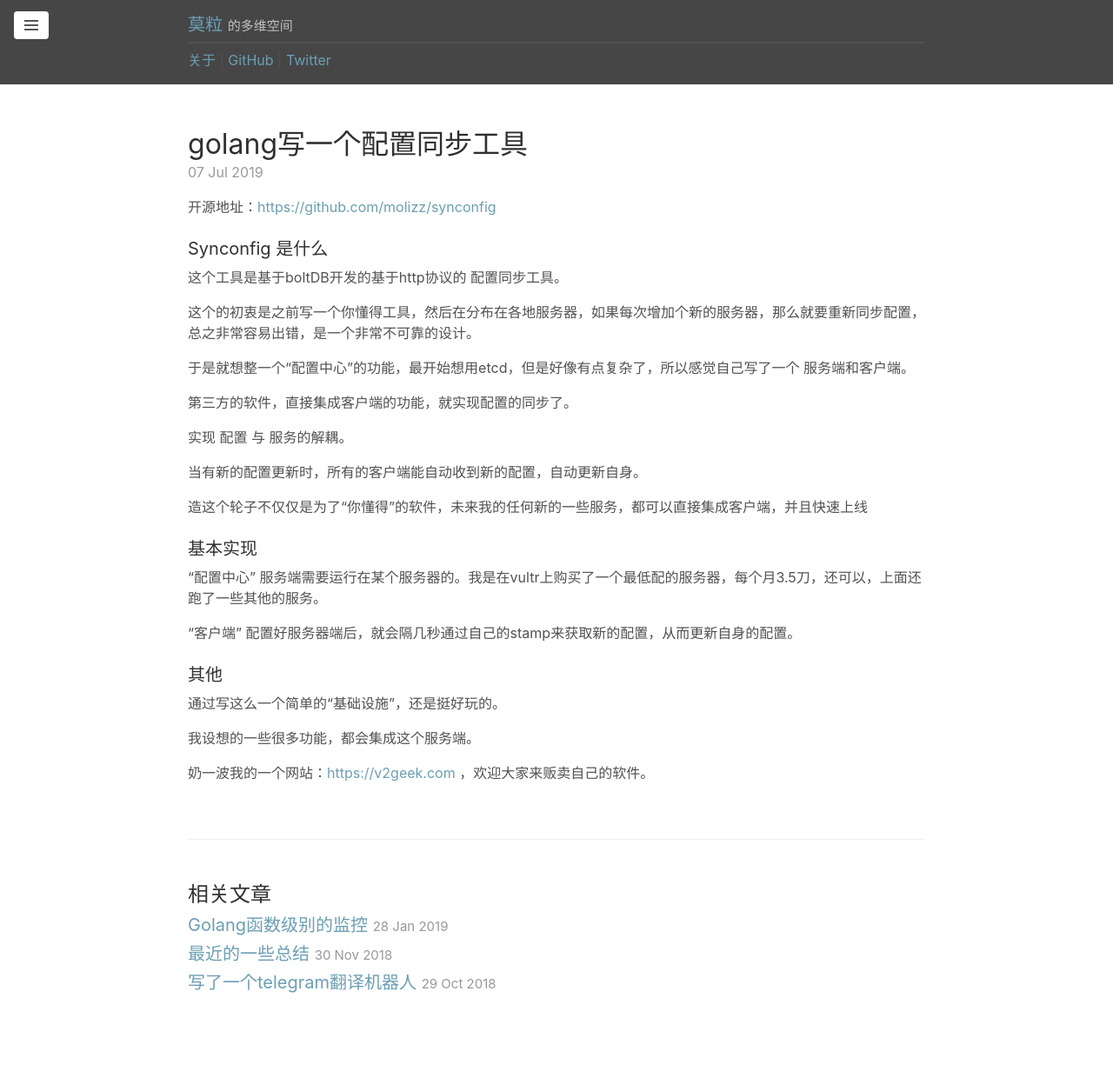
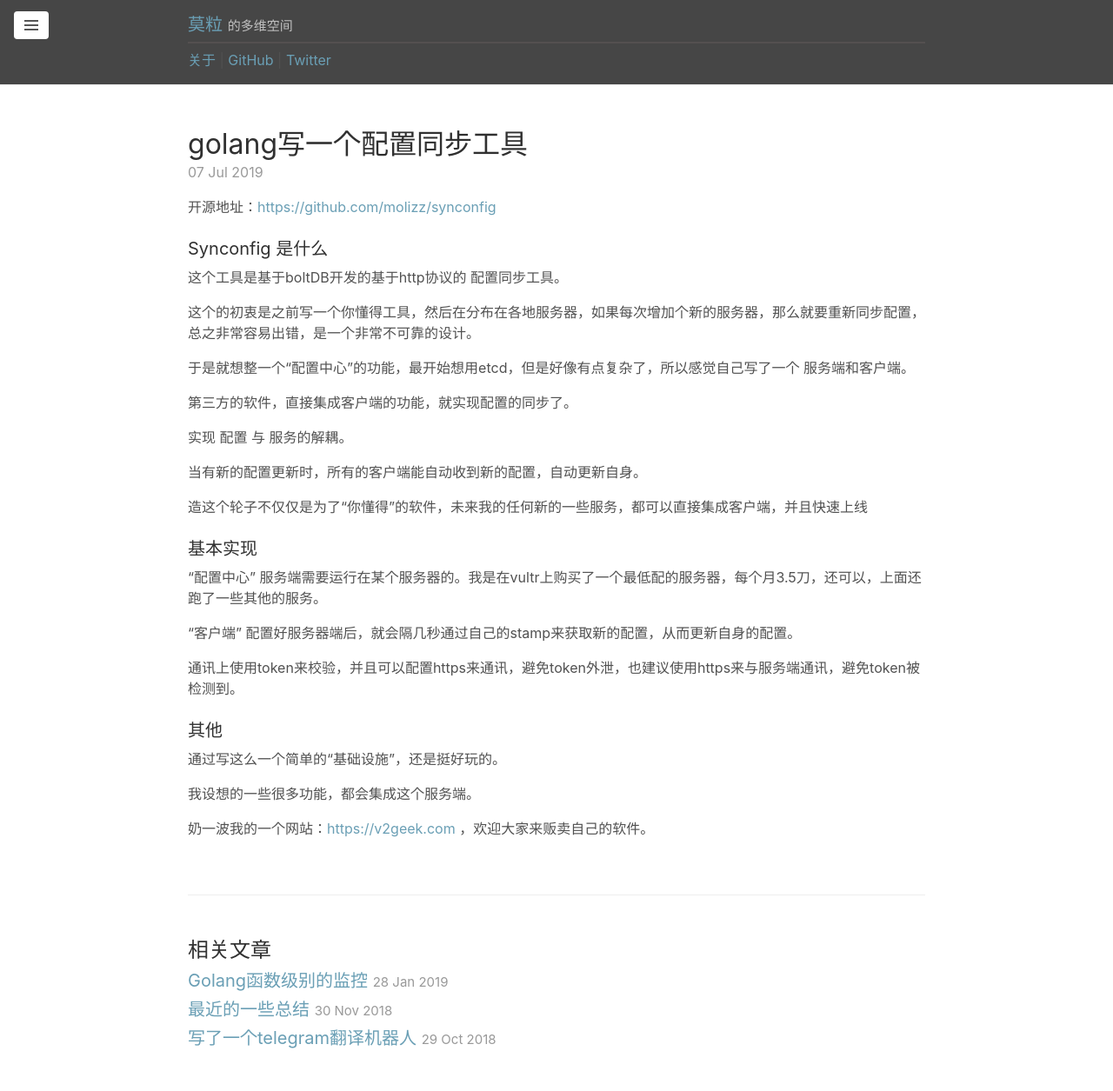
Before and after one commit to molizz/molizz, a Jekyll site: the page built from _posts/2019-07-07-golang-synconfig.md, in a window 1280 px wide. Shown: the whole page at 87% size. Built offline with Jekyll 4.4.1, drawn with Linux system fonts in a browser that asks for light colours; our own code applies the rules of GitHub Pages for plain Markdown files; comment, search, counter and statistics services are not loaded; before the commit the page ends 1191 px from its top, so only the background shows below that.

Commit message:
synconfig

```diff
--- a/_posts/2019-07-07-golang-synconfig.md
+++ b/_posts/2019-07-07-golang-synconfig.md
@@ -33,6 +33,8 @@
 
 “客户端” 配置好服务器端后，就会隔几秒通过自己的stamp来获取新的配置，从而更新自身的配置。
 
+通讯上使用token来校验，并且可以配置https来通讯，避免token外泄，也建议使用https来与服务端通讯，避免token被检测到。
+
 
 ### 其他
 
```
